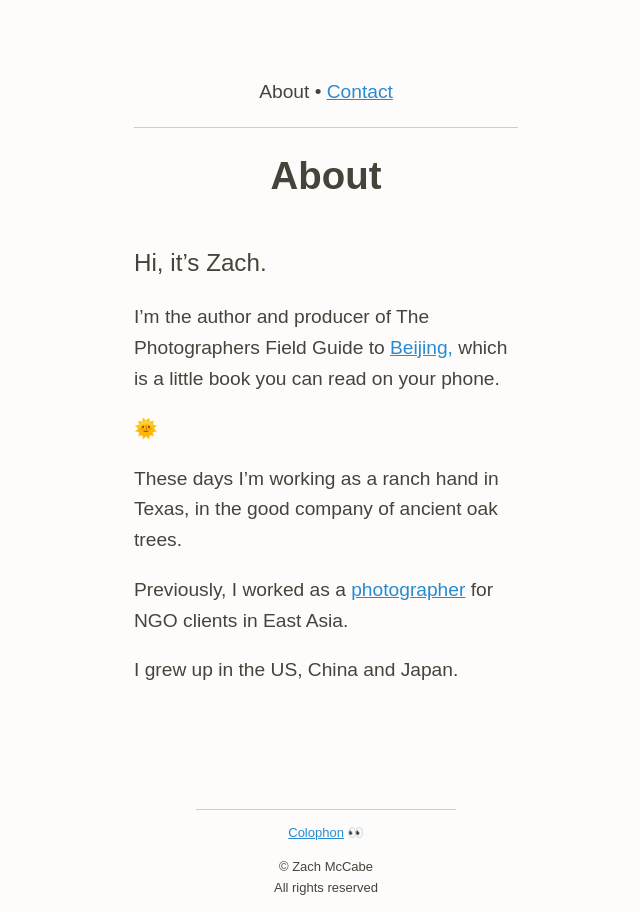
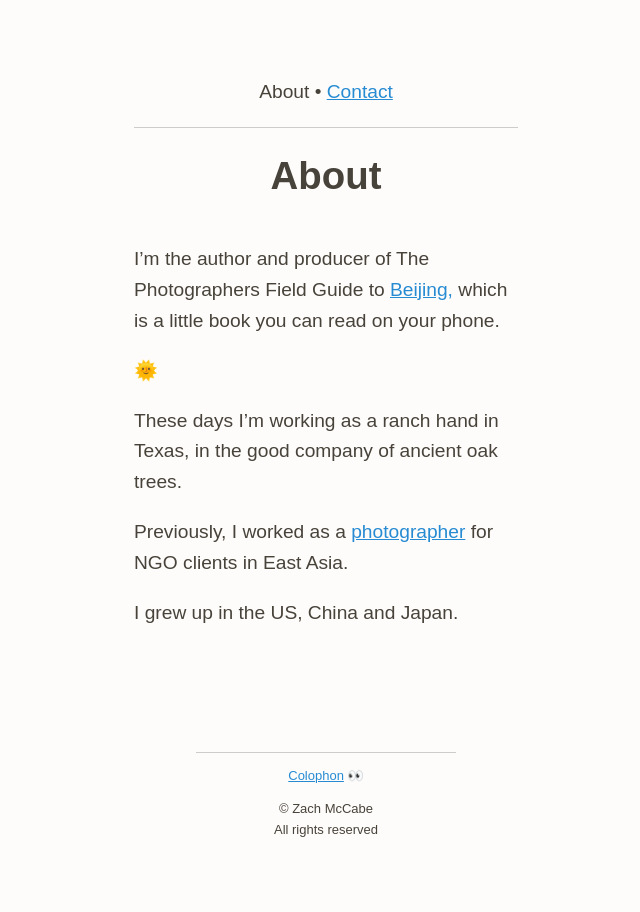
Before and after one commit to zachmccabe/zachmccabe.github.io, a Jekyll site: the page built from about.md, in a window 1280 px wide. Shown: the whole page, without its empty margins (314-954 px from the left). Built offline with Jekyll 4.4.1, drawn with Linux system fonts in a browser that asks for light colours.

Commit message:
Update about.md
Copy overhaul. Remove `lede` span, which will be used on index page.

```diff
--- a/about.md
+++ b/about.md
@@ -6,8 +6,6 @@ description: Hi, it's Zach.
 
 ---
 
-
-<span class="lede">Hi, it's Zach.</span>
 
 I'm the author and producer of The Photographers Field Guide to [Beijing,] which is a little book you can read on your phone.
 
```
